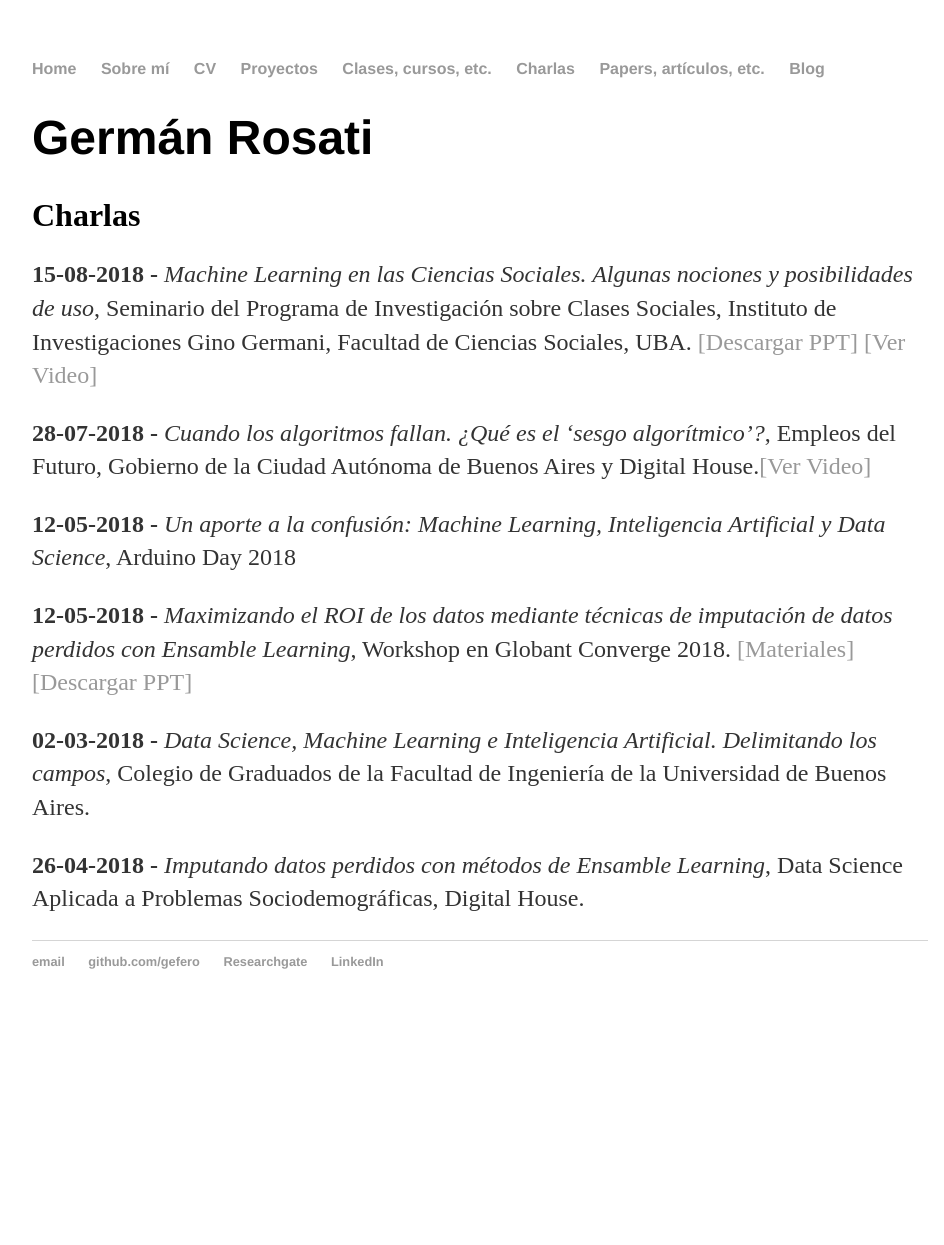
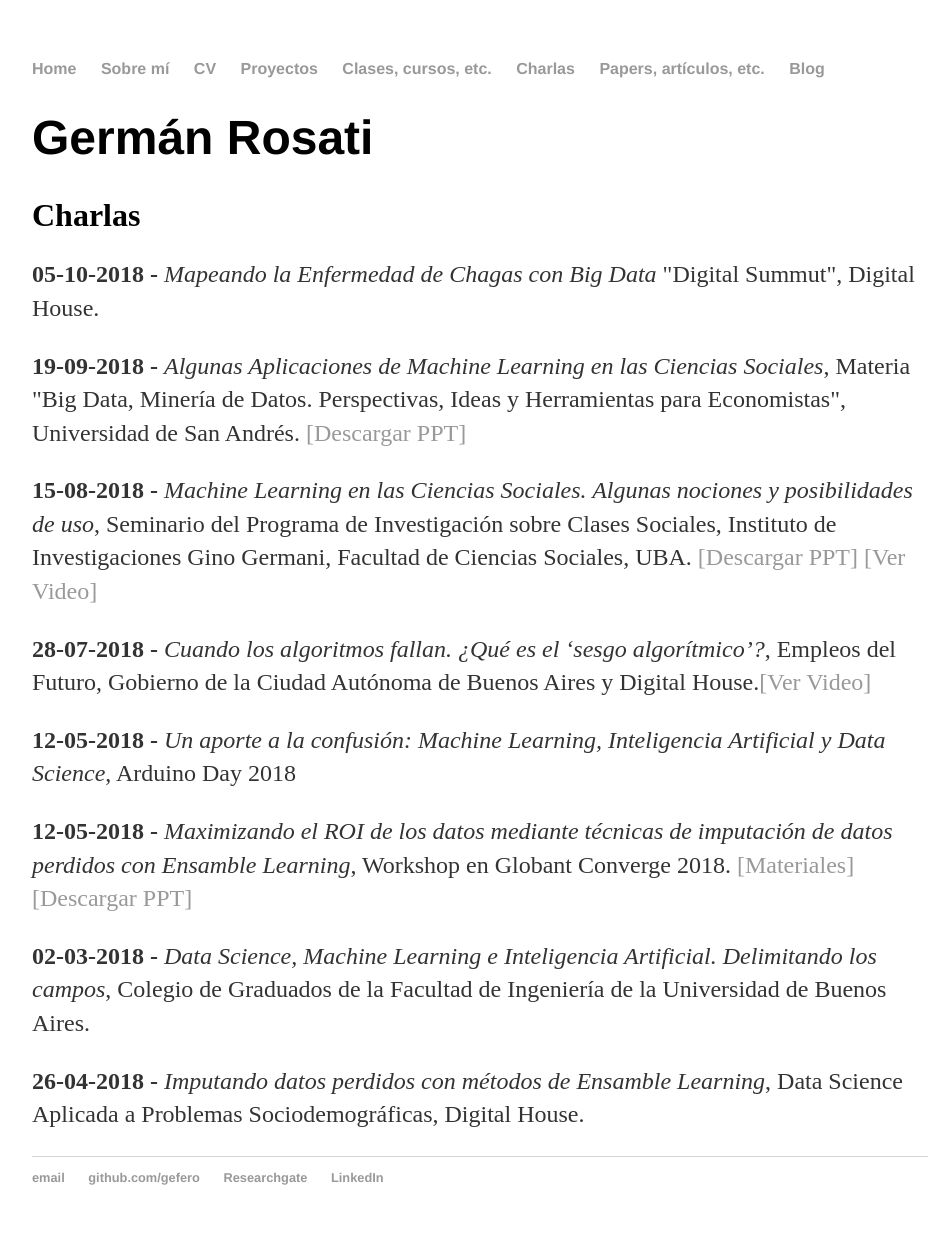
Before and after one commit to gefero/gefero.github.io, a Jekyll site: the page built from talks/index.html, in a window 1280 px wide. Shown: the whole page, without its empty margins (160-1104 px from the left). Built offline with Jekyll 4.4.1, drawn with Linux system fonts in a browser that asks for light colours; before the commit the page ends 1029 px from its top, so only the background shows below that.

Commit message:
updt talks

```diff
--- a/talks/index.html
+++ b/talks/index.html
@@ -5,6 +5,8 @@ title: Clases, cursos, etc.
 <div class="blurb">
 	<h1>Germán Rosati</h1>
 	<h2><font size="6">Charlas</font></h2>
+	<p><b>05-10-2018 - </b><i> Mapeando la Enfermedad de Chagas con Big Data</i> "Digital Summut", Digital House.</p>
+	<p><b>19-09-2018 - </b><i> Algunas Aplicaciones de Machine Learning en las Ciencias Sociales</i>, Materia "Big Data, Minería de Datos. Perspectivas, Ideas y Herramientas para Economistas", Universidad de San Andrés. <a href="https://github.com/gefero/gefero.github.io/raw/master/classes/_files/20180919_ML_y_CsSoc_UDESA.pdf">[Descargar PPT]</a></p>
 	<p><b>15-08-2018 - </b><i> Machine Learning en las Ciencias Sociales. Algunas nociones y posibilidades de uso</i>, Seminario del Programa de Investigación sobre Clases Sociales, Instituto de Investigaciones Gino Germani, Facultad de Ciencias Sociales, UBA. <a href="https://github.com/gefero/gefero.github.io/raw/master/classes/_files/20180815_ML_y_CsSoc_IIGG.pdf">[Descargar PPT]</a> <a href="https://www.youtube.com/watch?v=plqVA_ktYmU">[Ver Video]</a></p>
 	<p><b>28-07-2018 - </b><i> Cuando los algoritmos fallan. ¿Qué es el ‘sesgo algorítmico’?</i>, Empleos del Futuro, Gobierno de la Ciudad Autónoma de Buenos Aires y Digital House.<a href="https://youtu.be/WteE10mCwQ8?t=1140">[Ver Video]</a></p>
 	<p><b>12-05-2018 - </b><i> Un aporte a la confusión: Machine Learning, Inteligencia Artificial y Data Science</i>, Arduino Day 2018</p>
```
Also changed, not shown: 1 other file.
